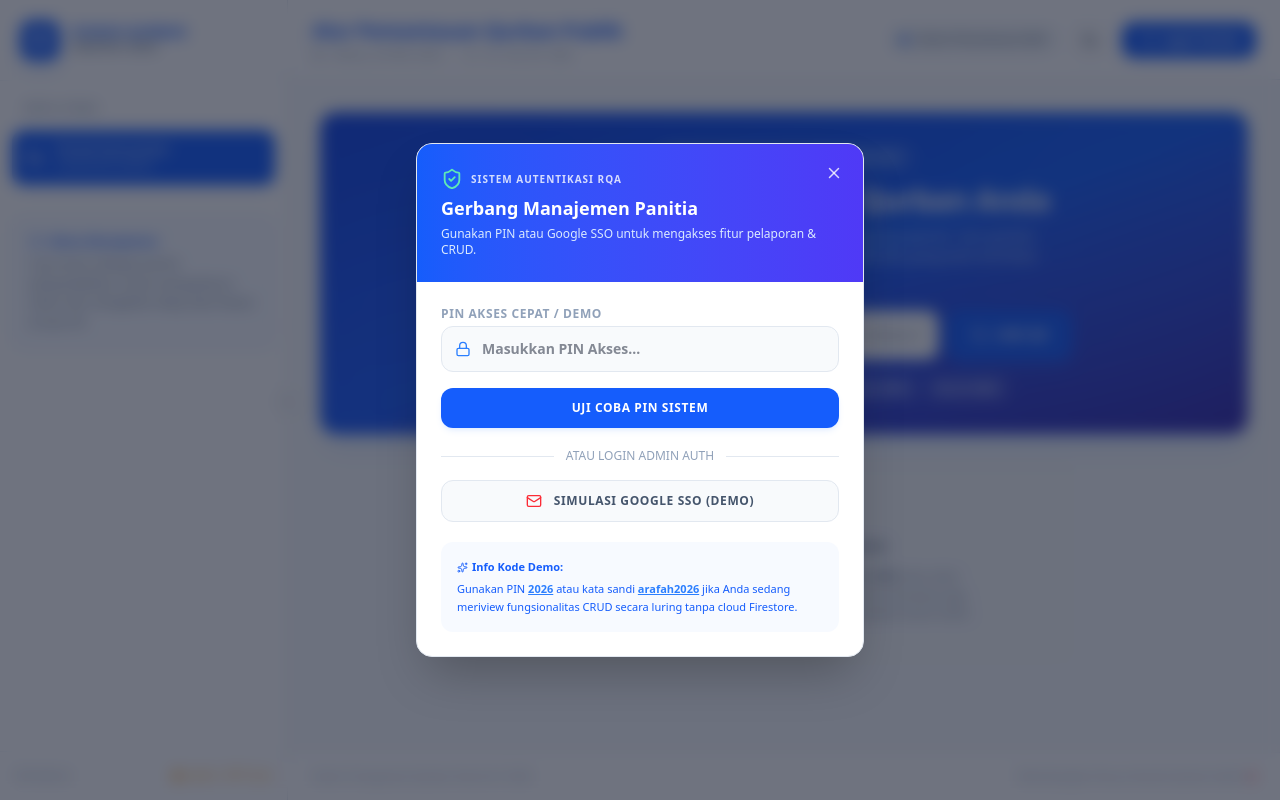
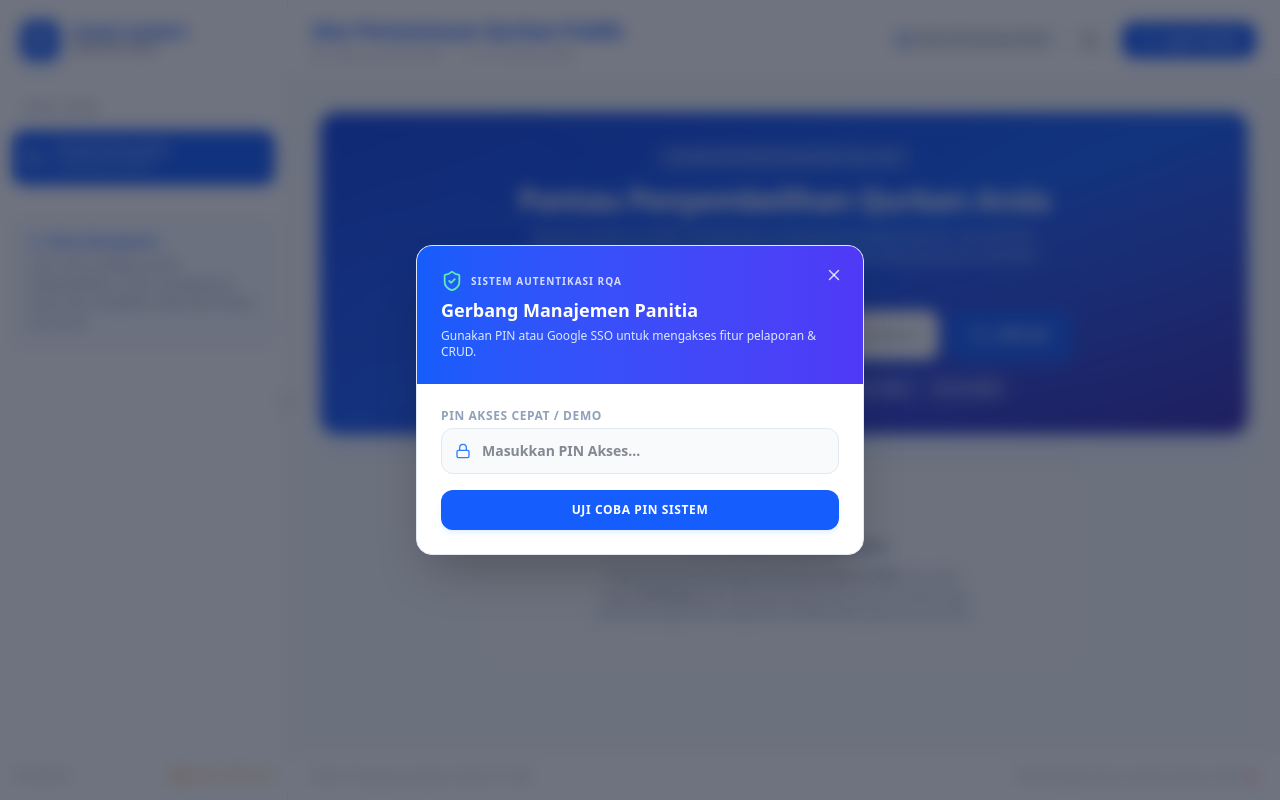
Before and after one commit to rumahqurbanarofah-create/RQ-Arafah, a React (Vite) app: page / in a window 1280 px wide. Both pictures are taken after a click on the button "Login Panitia". Built offline with nearby package versions, Linux system fonts and the light colour scheme.

Commit message:
feat(auth): remove Google authentication
Simplify authentication to local PIN-based access only by removing Firebase/Google login dependencies.

```diff
--- a/src/components/LoginModal.tsx
+++ b/src/components/LoginModal.tsx
@@ -4,7 +4,7 @@
  */
 
 import React, { useState } from 'react';
-import { X, Lock, KeyRound, Sparkles, ShieldCheck, Mail } from 'lucide-react';
+import { X, Lock, ShieldCheck } from 'lucide-react';
 import { useQurban } from '../context/QurbanContext';
 
 interface LoginModalProps {
@@ -14,10 +14,9 @@ interface LoginModalProps {
 }
 
 export const LoginModal: React.FC<LoginModalProps> = ({ isOpen, onClose, darkMode }) => {
-  const { loginLocalDemo, loginGoogle, isFirebaseActive } = useQurban();
+  const { loginLocalDemo } = useQurban();
   const [pin, setPin] = useState('');
   const [errorMsg, setErrorMsg] = useState('');
-  const [loading, setLoading] = useState(false);
 
   if (!isOpen) return null;
 
@@ -29,19 +28,6 @@ export const LoginModal: React.FC<LoginModalProps> = ({ isOpen, onClose, darkMod
       onClose();
     } else {
       setErrorMsg('PIN yang Anda masukkan salah.');
-    }
-  };
-
-  const handleGoogleLogin = async () => {
-    setErrorMsg('');
-    setLoading(true);
-    try {
-      await loginGoogle();
-      onClose();
-    } catch (err: any) {
-      setErrorMsg('Gagal melakukan login Google: ' + err.message);
-    } finally {
-      setLoading(false);
     }
   };
 
@@ -114,37 +100,7 @@ export const LoginModal: React.FC<LoginModalProps> = ({ isOpen, onClose, darkMod
             </button>
           </form>
 
-          {/* Separator */}
-          <div className="flex items-center gap-3 text-xs text-slate-400 my-4">
-            <span className="h-[1px] bg-slate-200 dark:bg-slate-800 flex-1"></span>
-            <span>ATAU LOGIN ADMIN AUTH</span>
-            <span className="h-[1px] bg-slate-200 dark:bg-slate-800 flex-1"></span>
-          </div>
 
-          {/* Social Sign In (Google) */}
-          <button
-            onClick={handleGoogleLogin}
-            disabled={loading}
-            className={`w-full flex items-center justify-center gap-3 font-bold py-3 px-4 rounded-xl text-xs tracking-wider uppercase border transition-all cursor-pointer
-              ${darkMode
-                ? 'bg-slate-950 border-slate-800 text-slate-300 hover:bg-slate-800 hover:text-white'
-                : 'bg-slate-50 border-slate-200 text-slate-600 hover:bg-slate-100 hover:text-slate-800'}`}
-          >
-            <Mail size={16} className="text-red-500 shrink-0" />
-            <span>
-              {isFirebaseActive ? 'Masuk dengan Google' : 'Simulasi Google SSO (Demo)'}
-            </span>
-          </button>
-
-          {/* Helpful helper badge */}
-          <div className={`p-4 rounded-xl text-[11px] leading-relaxed text-left
-            ${darkMode ? 'bg-slate-950/40 text-slate-400' : 'bg-blue-50/50 text-blue-600'}`}>
-            <p className="font-bold mb-1 flex items-center gap-1">
-              <Sparkles size={11} />
-              <span>Info Kode Demo:</span>
-            </p>
-            Gunakan PIN <strong className="font-bold underline text-blue-500">2026</strong> atau kata sandi <strong className="font-bold underline text-blue-500">arafah2026</strong> jika Anda sedang meriview fungsionalitas CRUD secara luring tanpa cloud Firestore.
-          </div>
         </div>
       </div>
     </div>
```
